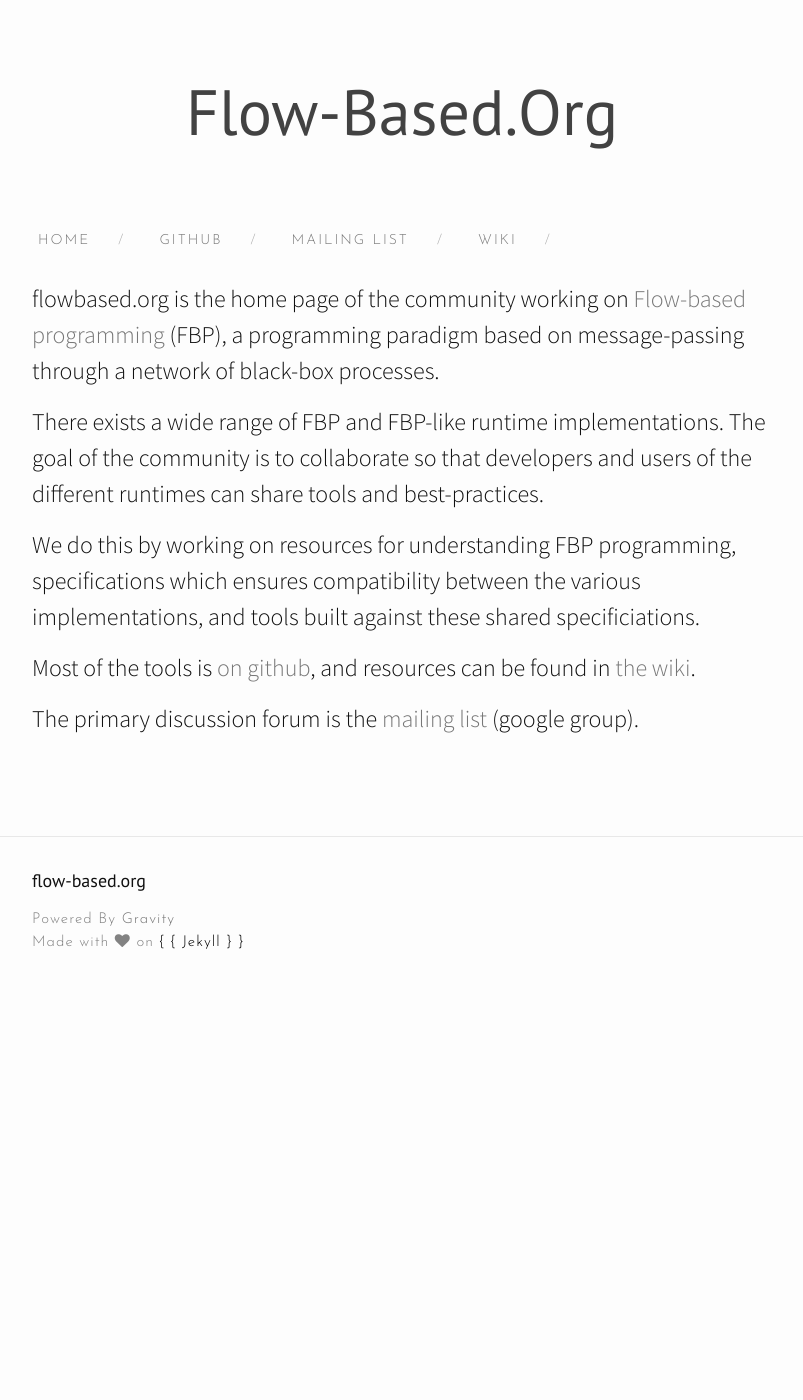
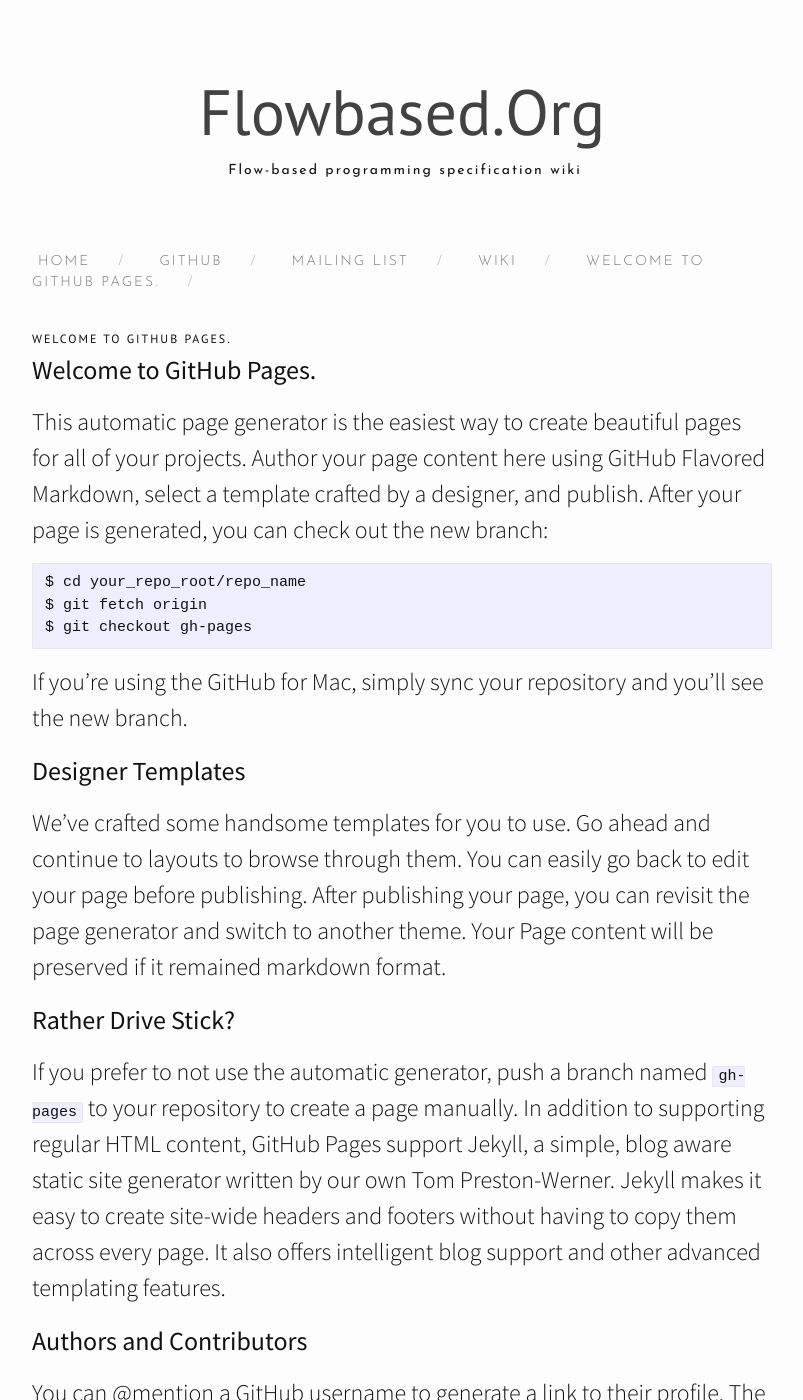
Before and after one commit to flowbased/flow-based.org, a Jekyll site: the page built from index.md, in a window 1280 px wide and 1400 px high. Shown: the whole window, without its empty margins (238-1041 px from the left). Built offline with Jekyll 4.4.1, drawn with Linux system fonts in a browser that asks for light colours; nearby versions of some CDN libraries; our own code applies the rules of GitHub Pages for plain Markdown files; some of the changed text lies outside the part shown.

Commit message:
Set theme jekyll-theme-midnight and migrate Page Generator content

````diff
--- a/_config.yml
+++ b/_config.yml
@@ -1,3 +1,9 @@
 gems:
   - jekyll-coffeescript
   - jekyll-paginate
+
+title: Flowbased.org
+description: Flow-based programming specification wiki
+google_analytics:
+show_downloads: true
+theme: jekyll-theme-midnight
--- a/index.md
+++ b/index.md
@@ -1,21 +1,22 @@
----
-layout: page
----
+### Welcome to GitHub Pages.
+This automatic page generator is the easiest way to create beautiful pages for all of your projects. Author your page content here using GitHub Flavored Markdown, select a template crafted by a designer, and publish. After your page is generated, you can check out the new branch:
 
-flowbased.org is the home page of the community working on
-[Flow-based programming](https://en.wikipedia.org/wiki/Flow-based_programming) (FBP),
-a programming paradigm based on message-passing through a network of black-box processes.
+```
+$ cd your_repo_root/repo_name
+$ git fetch origin
+$ git checkout gh-pages
+```
 
-There exists a wide range of FBP and FBP-like runtime implementations.
-The goal of the community is to collaborate so that developers and users of the different runtimes
-can share tools and best-practices.
+If you're using the GitHub for Mac, simply sync your repository and you'll see the new branch.
 
-We do this by working on resources for understanding FBP programming,
-specifications which ensures compatibility between the various implementations,
-and tools built against these shared specificiations.
+### Designer Templates
+We've crafted some handsome templates for you to use. Go ahead and continue to layouts to browse through them. You can easily go back to edit your page before publishing. After publishing your page, you can revisit the page generator and switch to another theme. Your Page content will be preserved if it remained markdown format.
 
-Most of the tools is [on github](https://github.com/flowbased),
-and resources can be found in [the wiki](https://github.com/flowbased/flowbased.org/wiki).
+### Rather Drive Stick?
+If you prefer to not use the automatic generator, push a branch named `gh-pages` to your repository to create a page manually. In addition to supporting regular HTML content, GitHub Pages support Jekyll, a simple, blog aware static site generator written by our own Tom Preston-Werner. Jekyll makes it easy to create site-wide headers and footers without having to copy them across every page. It also offers intelligent blog support and other advanced templating features.
 
-The primary discussion forum is the
-[mailing list](https://groups.google.com/forum/#!forum/flow-based-programming) (google group).
+### Authors and Contributors
+You can @mention a GitHub username to generate a link to their profile. The resulting `<a>` element will link to the contributor's GitHub Profile. For example: In 2007, Chris Wanstrath (@defunkt), PJ Hyett (@pjhyett), and Tom Preston-Werner (@mojombo) founded GitHub.
+
+### Support or Contact
+Having trouble with Pages? Check out the documentation at http://help.github.com/pages or contact support@github.com and we’ll help you sort it out.
````
Also changed, not shown: params.json (deleted, +0 -1 lines).
